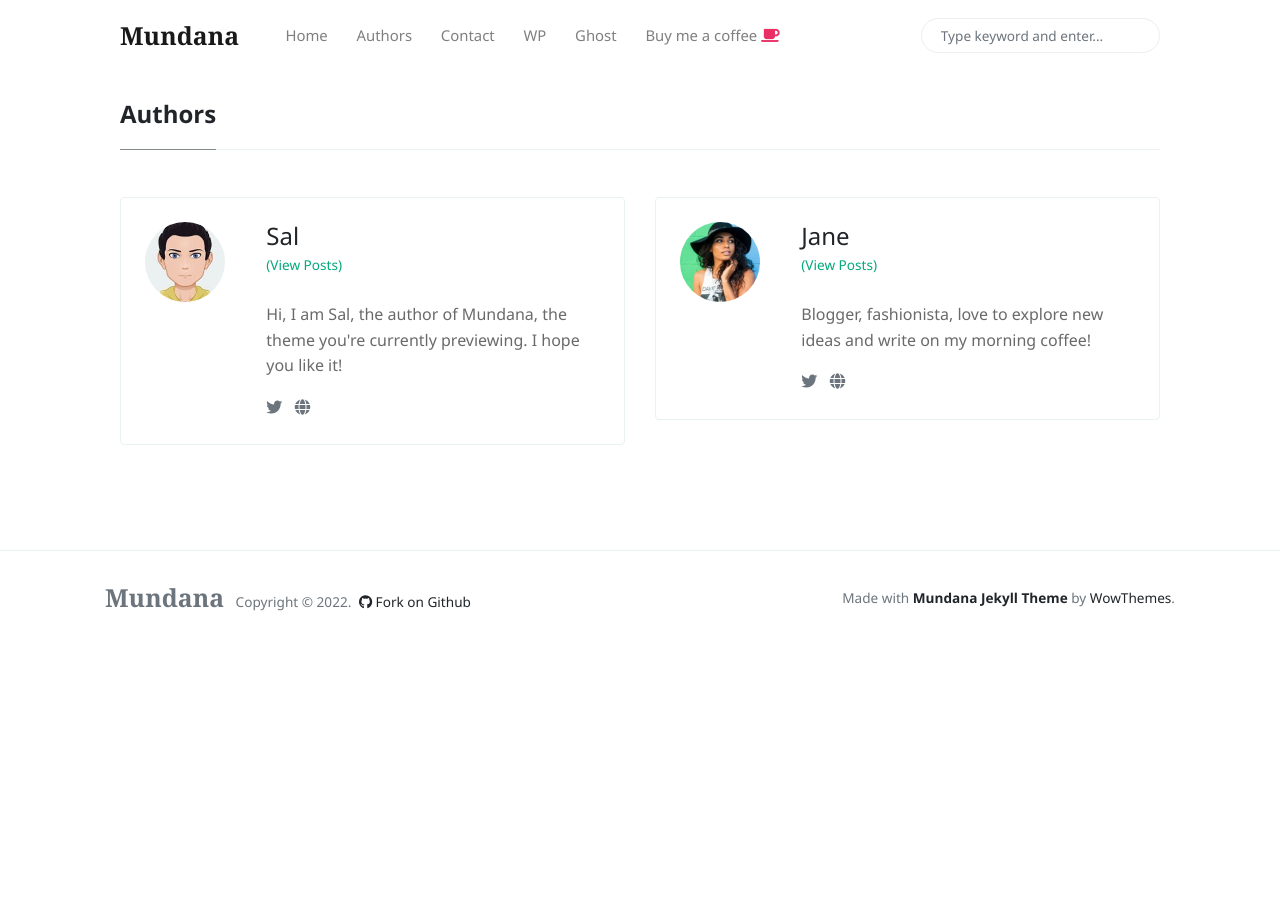
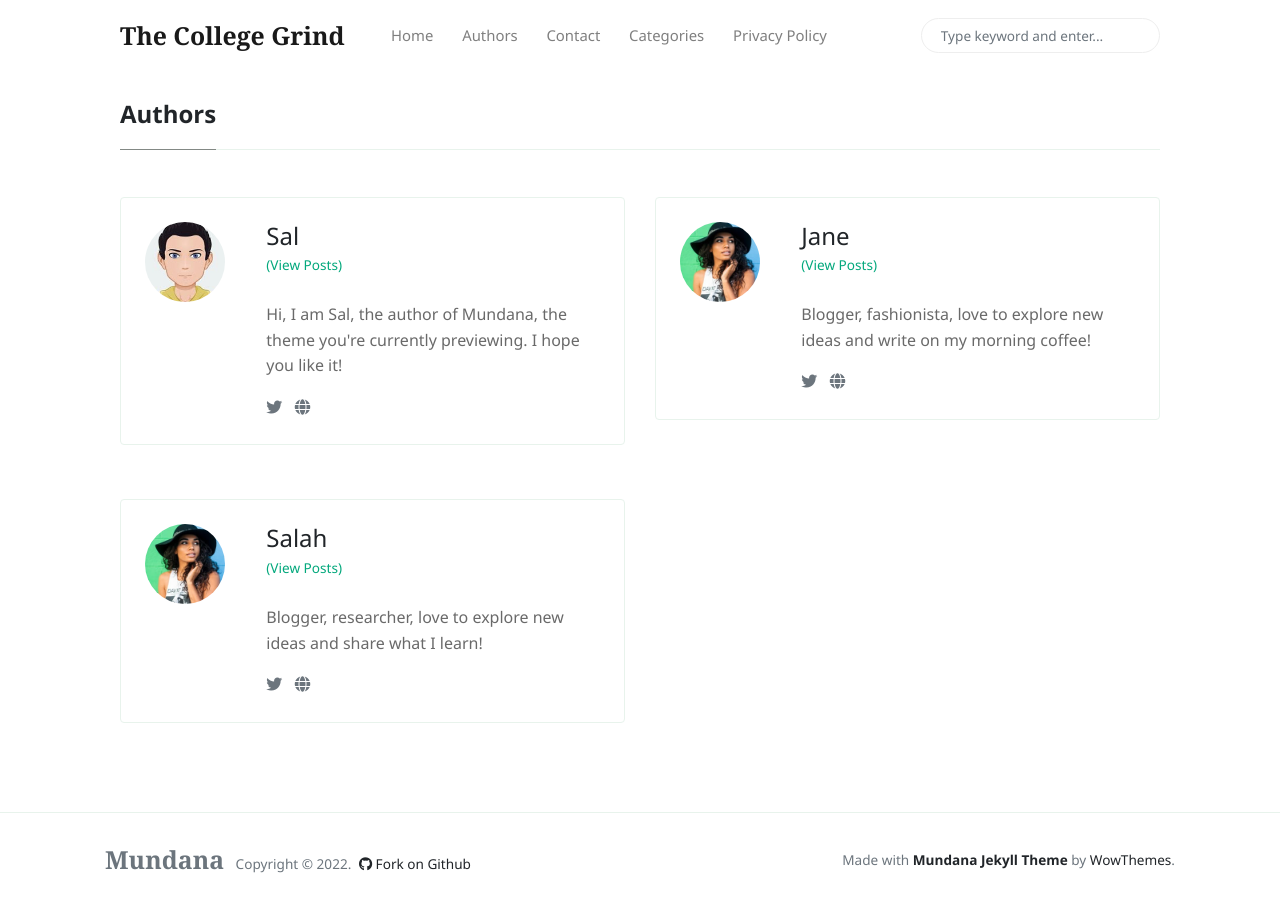
Before and after one commit to CollegeGrind/CollegeGrind.org, a Jekyll site: the page built from _pages/authors-list.html, in a window 1280 px wide. Built offline with Jekyll 4.4.1, drawn with Linux system fonts in a browser that asks for light colours; nearby versions of some CDN libraries.

Commit message:
Changed header and added author page

```diff
--- a/_config.yml
+++ b/_config.yml
@@ -1,12 +1,12 @@
 # Site
-name: 'Mundana'
-description: 'Mundana is a free Jekyll theme for awesome people like you, Medium like.'
+name: 'The College Grind'
+description: 'The College Grind is a college success blog to help student in their academic journy.'
 logo: 'assets/images/logo.png'
 favicon: 'assets/images/favicon.ico'
-baseurl: '/mundana-theme-jekyll'
-disqus: 'demowebsite'
-email: 'wowthemesnet@gmail.com'
-mailchimp-list: 'https://wowthemes.us11.list-manage.com/subscribe/post?u=8aeb20a530e124561927d3bd8&amp;id=8c3d2d214b'
+baseurl: ''
+disqus: 'collegegrind'
+email: 'collegegrindblog@gmail.com'
+mailchimp-list: 'https://CollegeGrind.us20.list-manage.com/subscribe/post?u=2e59aa8db06c2223c5ca2ee81&amp;id=38c36d10b1'
 
 include: ["_pages"]
 permalink: /:title/
@@ -34,6 +34,14 @@ authors:
       bio:            "Blogger, fashionista, love to explore new ideas and write on my morning coffee!"
       email:          fakemail@gmail.com
       twitter:        https://twitter.com/wowthemesnet
+
+    salah:
+      name:           Salah
+      site:           https://www.salahassana.com
+      avatar:         /assets/images/avatar2.jpg
+      bio:            "Blogger, researcher, love to explore new ideas and share what I learn!"
+      email:          fakemail@gmail.com
+      twitter:        https://twitter.com/SalahAssana
 
 # Defaults
 defaults:
--- a/_includes/menu-header.html
+++ b/_includes/menu-header.html
@@ -10,11 +10,8 @@
 <a class="nav-link" href="{{site.baseurl}}/contact.html">Contact</a>
 </li>
 <li class="nav-item">
-<a target="_blank" class="nav-link" href="https://www.wowthemes.net/themes/mundana-wordpress/">WP</a>
+<a class="nav-link" href="{{site.baseurl}}/categories.html">Categories</a>
 </li>
 <li class="nav-item">
-<a target="_blank" class="nav-link" href="https://www.wowthemes.net/themes/mundana-ghost/">Ghost</a>
+<a class="nav-link" href="{{site.baseurl}}/privacy-policy.html">Privacy Policy</a>
 </li>
-<li class="nav-item">
-<a target="_blank" class="nav-link" href="https://www.wowthemes.net/donate/">Buy me a coffee <i class="fa fa-coffee text-danger"></i></a>
-</li>
```
Also changed, not shown: _pages/author-salah.html (added, +26 -0 lines).
